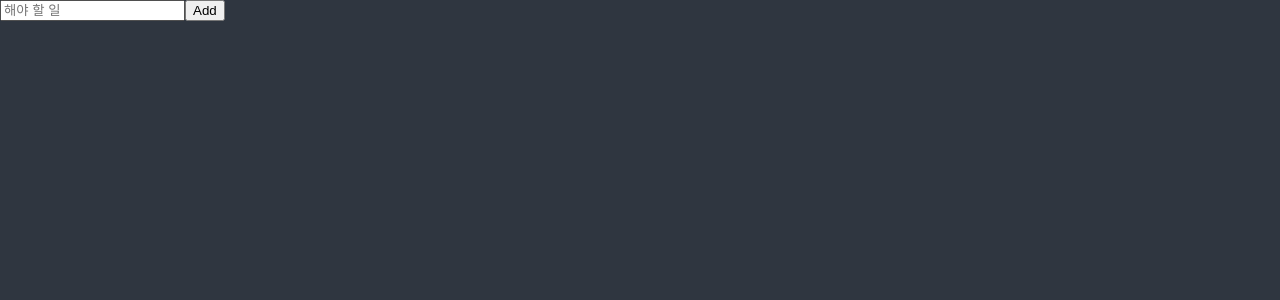
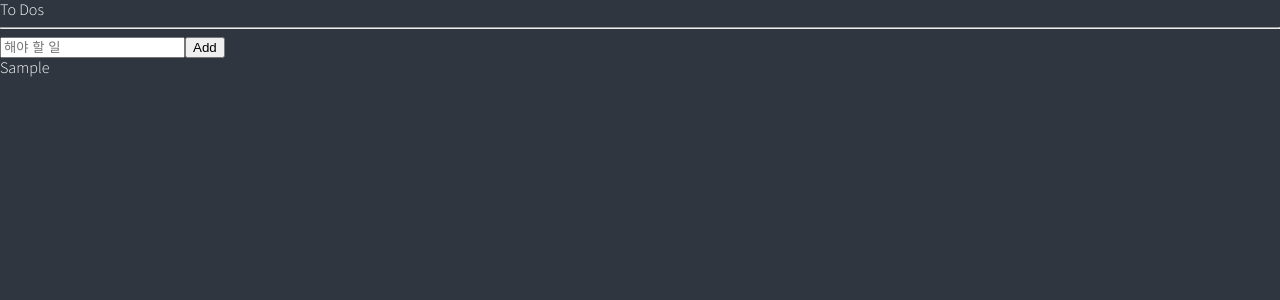
Before and after one commit to zeronedev/react-todo-v2201, a React (Create React App) app: page / in a window 1280 px wide. Both pictures are taken after typing "Sample" into the empty fields and a click on the button "Add". Shown: the top 300 px of the page. Built offline with nearby package versions, Linux system fonts and the light colour scheme.

Commit message:
#5.11 Add To Do: 할일 배열로 입력

```diff
--- a/src/App.tsx
+++ b/src/App.tsx
@@ -1,5 +1,5 @@
 import { createGlobalStyle } from "styled-components";
-import ToDoList from "./ToDoList";
+import ToDoList from "./components/ToDoList";
 
 const GlobalStyle = createGlobalStyle`
 @import url('https://fonts.googleapis.com/css2?family=Source+Sans+Pro:wght@300;400&display=swap');
--- a/src/ToDoList.tsx
+++ /dev/null
@@ -1,33 +0,0 @@
-import { useForm } from "react-hook-form";
-
-interface IForm {
-  toDo: string;
-}
-
-function ToDoList() {
-  const {
-    register,
-    handleSubmit,
-    formState: { errors },
-    setValue,
-  } = useForm<IForm>();
-  const handleValid = (data: IForm) => {
-    console.log("입력한 할일은 ", data.toDo);
-    setValue("toDo", "");
-  };
-  console.log(errors);
-  return (
-    <div>
-      <form onSubmit={handleSubmit(handleValid)}>
-        <input
-          {...register("toDo", { required: "해야 할 일을 입력하세요." })}
-          placeholder="해야 할 일"
-        />
-
-        <button>Add</button>
-      </form>
-    </div>
-  );
-}
-
-export default ToDoList;
--- /dev/null
+++ b/src/components/ToDoList.tsx
@@ -0,0 +1,51 @@
+import { useForm } from "react-hook-form";
+import { atom, useRecoilState } from "recoil";
+
+interface IForm {
+  toDo: string;
+}
+
+interface IToDo {
+  text: string;
+  id: number;
+  categori: "TO_DO" | "DOING" | "DONE";
+}
+
+const toDoState = atom<IToDo[]>({
+  key: "toDo",
+  default: [],
+});
+
+function ToDoList() {
+  const [toDos, setToDos] = useRecoilState(toDoState);
+  const { register, handleSubmit, setValue } = useForm<IForm>();
+  const handleValid = ({ toDo }: IForm) => {
+    setToDos((oldToDos) => [
+      { text: toDo, id: Date.now(), categori: "TO_DO" },
+      ...oldToDos,
+    ]);
+    setValue("toDo", "");
+  };
+  console.log(toDos);
+  return (
+    <div>
+      <h1>To Dos</h1>
+      <hr />
+      <form onSubmit={handleSubmit(handleValid)}>
+        <input
+          {...register("toDo", { required: "해야 할 일을 입력하세요." })}
+          placeholder="해야 할 일"
+        />
+
+        <button>Add</button>
+      </form>
+      <ul>
+        {toDos.map((toDo) => (
+          <li key={toDo.id}>{toDo.text}</li>
+        ))}
+      </ul>
+    </div>
+  );
+}
+
+export default ToDoList;
```
